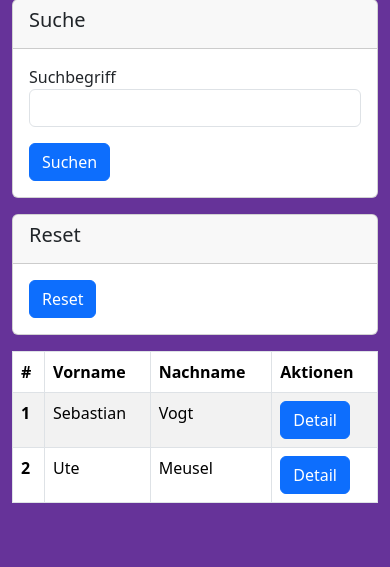
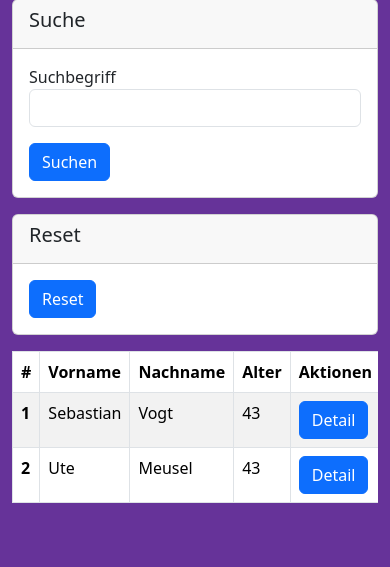
Before and after one commit to bastivogt/vereinsmanager, a Django app: page /members/members-list/ in a window 390 px wide. Shown: the part 640-1207 px from the top of the page. Run offline with Django 5.2, Linux system fonts and the light colour scheme; the first user in the database is signed in; data comes from the database, SQL or seed files in the repository; some libraries are stand-ins or nearby versions.

Commit message:
table responsive

```diff
--- a/members/templates/members/partials/_members_table.html
+++ b/members/templates/members/partials/_members_table.html
@@ -1,10 +1,11 @@
-<table class="table table-striped table-bordered table-responsive">
+<div class="table-responsive">
+    <table class="table table-striped table-bordered">
         <thead>
             <tr>
                 <th scope="col">#</th>
                 <th scope="col">Vorname</th>
                 <th scope="col">Nachname</th>
-            <th class="d-none d-md-table-cell" scope="col">Alter</th>
+                <th scope="col">Alter</th>
                 <th class="d-none d-md-table-cell" scope="col">Geschlecht</th>
                 <th class="d-none d-md-table-cell" scope="col">Module</th>
                 <th class="d-none d-md-table-cell" scope="col">Position</th>
@@ -18,7 +19,7 @@
                     <th scope="row">{{ member.id }}</th>
                     <td>{{ member.firstname }}</td>
                     <td>{{ member.lastname }}</td>
-                <td class="d-none d-md-table-cell">{{ member.get_age }}</td>
+                    <td>{{ member.get_age }}</td>
                     <td class="d-none d-md-table-cell">{{ member.gender }}</td>
                     <td class="d-none d-md-table-cell">{{ member.get_modules_str }}</td>
                     <td class="d-none d-md-table-cell">{{ member.get_positions_str }}</td>
@@ -28,3 +29,4 @@
         </tbody>
 
     </table>
+</div>
```
Also changed, not shown: db.sqlite3. Lines whose indentation alone changed are shown as unchanged.
